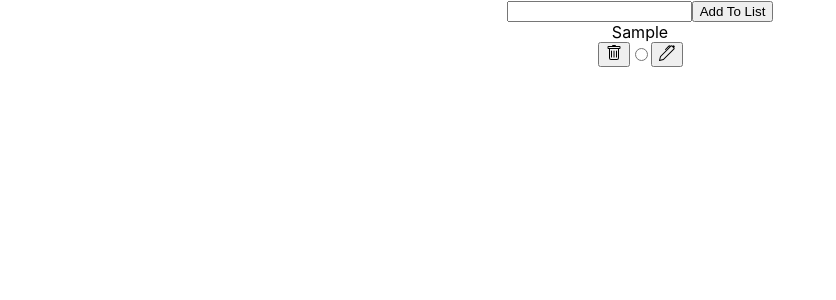
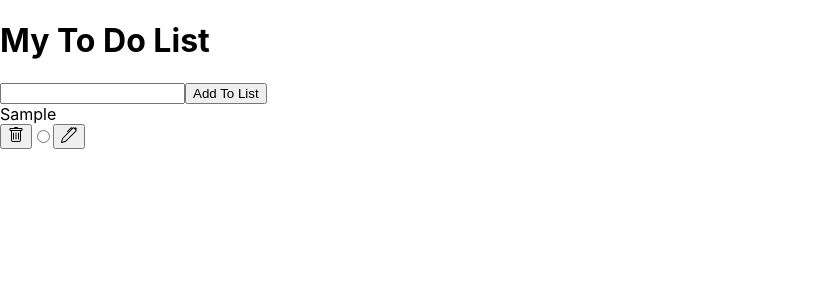
Before and after one commit to lyndasowunmi/ToDo-List, a React (Create React App) app: page / in a window 1280 px wide. Both pictures are taken after typing "Sample" into the empty fields and a click on the button "Add To List". Shown: the top 300 px of the page, without its empty margins (0-836 px from the left). Built offline with nearby package versions, Linux system fonts and the light colour scheme.

Commit message:
CSS styling

```diff
--- a/src/App.js
+++ b/src/App.js
@@ -69,36 +69,40 @@ function App() {
   }
 
   return (
-    <div className="App">
+    <div id="todo-list">
+      <h1 className="inputValue" for="input">My To Do List</h1>
       <form onSubmit={handleSubmit}>
-        <input type="text" onChange={(e) => setTodo(e.target.value)} value={todo} />
+        <input type="text" onChange={(e) => setTodo(e.target.value)} value={todo} id="input" name="input" />
         <button type="submit">Add To List</button>
       </form>
-      {todos.map((todo) => <div key={todo.id}>
 
+      {todos.map((todo) => <div key={todo.id} className="todo">
         {todoEditing === todo.id ?
-          (<input type="text" onChange={(e) => setEditingText(e.target.value)} value={editingText} />)
+          (<input id="todo-Edits" type="text" onChange={(e) => setEditingText(e.target.value)} value={editingText} />)
           :
-          (<div>{todo.text}</div>)}
+          (<div className="todo-text">{todo.text}</div>)}
 
 
-
-        <button onClick={() => deleteTodo(todo.id)}><svg xmlns="http://www.w3.org/2000/svg" width="16" height="16" fill="currentColor" class="bi bi-trash" viewBox="0 0 16 16">
+        <div>
+          <button id="todo-icons" className="todo-actions" onClick={() => deleteTodo(todo.id)}><svg xmlns="http://www.w3.org/2000/svg" width="16" height="16" fill="currentColor" class="bi bi-trash" viewBox="0 0 16 16">
             <path d="M5.5 5.5A.5.5 0 0 1 6 6v6a.5.5 0 0 1-1 0V6a.5.5 0 0 1 .5-.5zm2.5 0a.5.5 0 0 1 .5.5v6a.5.5 0 0 1-1 0V6a.5.5 0 0 1 .5-.5zm3 .5a.5.5 0 0 0-1 0v6a.5.5 0 0 0 1 0V6z" />
             <path fill-rule="evenodd" d="M14.5 3a1 1 0 0 1-1 1H13v9a2 2 0 0 1-2 2H5a2 2 0 0 1-2-2V4h-.5a1 1 0 0 1-1-1V2a1 1 0 0 1 1-1H6a1 1 0 0 1 1-1h2a1 1 0 0 1 1 1h3.5a1 1 0 0 1 1 1v1zM4.118 4 4 4.059V13a1 1 0 0 0 1 1h6a1 1 0 0 0 1-1V4.059L11.882 4H4.118zM2.5 3V2h11v1h-11z" />
           </svg></button>
+
           <input type="radio" onChange={() => toggleCompleted(todo.id)} checked={todo.completed} />
 
 
           {todoEditing === todo.id ?
-          (<button onClick={() => editTodo(todo.id)}>Submit Edits</button>)
+            (<button id="todo-edit-icons" onClick={() => editTodo(todo.id)}>Save</button>)
             :
-          (<button onClick={() => setTodoEditing(todo.id)}><svg xmlns="http://www.w3.org/2000/svg" width="16" height="16" fill="currentColor" class="bi bi-pen" viewBox="0 0 16 16">
+            (<button className="todo-actions" onClick={() => setTodoEditing(todo.id)}><svg xmlns="http://www.w3.org/2000/svg" width="16" height="16" fill="currentColor" class="bi bi-pen" viewBox="0 0 16 16">
               <path d="m13.498.795.149-.149a1.207 1.207 0 1 1 1.707 1.708l-.149.148a1.5 1.5 0 0 1-.059 2.059L4.854 14.854a.5.5 0 0 1-.233.131l-4 1a.5.5 0 0 1-.606-.606l1-4a.5.5 0 0 1 .131-.232l9.642-9.642a.5.5 0 0 0-.642.056L6.854 4.854a.5.5 0 1 1-.708-.708L9.44.854A1.5 1.5 0 0 1 11.5.796a1.5 1.5 0 0 1 1.998-.001zm-.644.766a.5.5 0 0 0-.707 0L1.95 11.756l-.764 3.057 3.057-.764L14.44 3.854a.5.5 0 0 0 0-.708l-1.585-1.585z" />
             </svg></button>)}
+        </div>
 
 
-      </div>)}
+      </div>)
+      }
     </div >
   );
 }
```
Also changed, not shown: 1 other file (tests, documents, lock files or other folders). Lines whose indentation alone changed are shown as unchanged.
